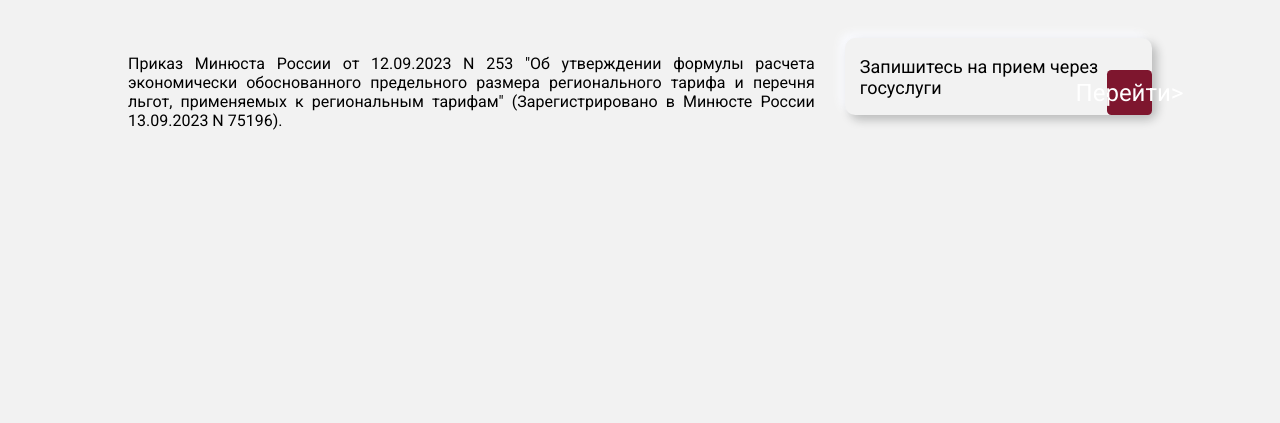
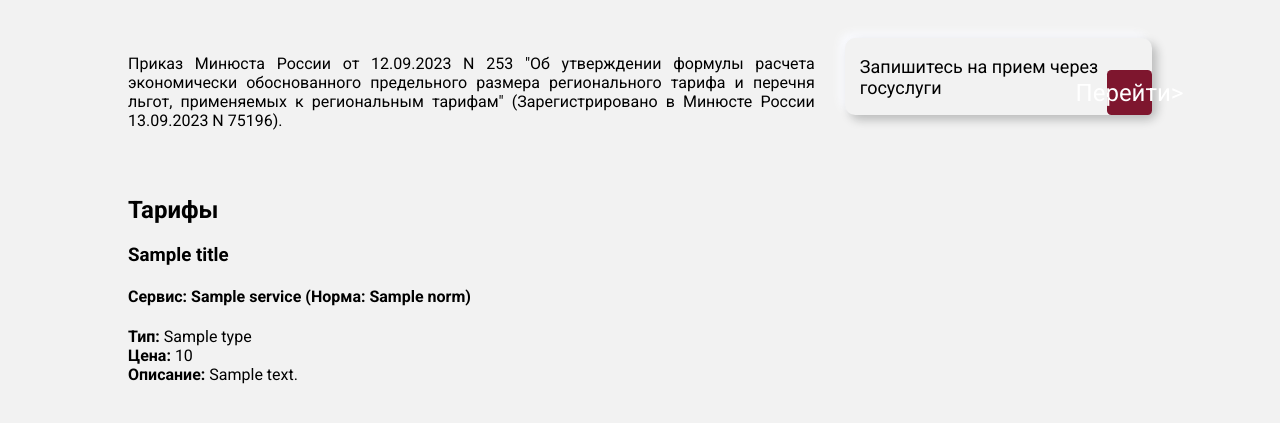
Before and after one commit to 1se3rr/Notary, a Flask app: page /tariffs in a window 1280 px wide. Shown: the part 132-555 px from the top of the page. Run offline with Flask 3, Linux system fonts and the light colour scheme; tables that the repository leaves empty hold one stand-in row (values such as "Sample post"); parts of the project's set-up code (start-up, migrations or seed data) failed here and were passed over.

Commit message:
Add files via upload

```diff
--- a/main.py
+++ b/main.py
@@ -1,11 +1,13 @@
-from flask import Flask, render_template
+from flask import Flask, render_template, jsonify
 from flask_sqlalchemy import SQLAlchemy
-from flask import jsonify
-
-
 
 app = Flask(__name__)
+
+# Конфигурация первой базы данных
 app.config['SQLALCHEMY_DATABASE_URI'] = 'sqlite:///notarial_acts.db'
+app.config['SQLALCHEMY_BINDS'] = {
+    'tariffs': 'sqlite:///tariffs.db'
+}
 app.config['SQLALCHEMY_TRACK_MODIFICATIONS'] = False
 db = SQLAlchemy(app)
 
@@ -16,7 +18,6 @@ class Category(db.Model):
     name = db.Column(db.String(100), nullable=False)
     actions = db.relationship('Action', backref='category', lazy=True)
 
-
 class Action(db.Model):
     __tablename__ = 'actions'
     id = db.Column(db.Integer, primary_key=True)
@@ -24,6 +25,44 @@ class Action(db.Model):
     name = db.Column(db.String(100), nullable=False)
     description = db.Column(db.String(255))
 
+class TariffType(db.Model):
+    __bind_key__ = 'tariffs'
+    __tablename__ = 'id_tariff_types'
+    id_tariff_types = db.Column(db.Integer, primary_key=True)
+    name = db.Column(db.String(50), nullable=False)
+    tariff_prices = db.relationship('TariffPrice', backref='tariff_type', lazy=True)
+
+class TariffPrice(db.Model):
+    __bind_key__ = 'tariffs'
+    __tablename__ = 'tariff_prices'
+    id_price = db.Column(db.Integer, primary_key=True)
+    price = db.Column(db.Integer, nullable=False)
+    description = db.Column(db.String(200))
+    tariff_type_id = db.Column(db.Integer, db.ForeignKey('id_tariff_types.id_tariff_types'), nullable=False)
+    id_service = db.Column(db.Integer, db.ForeignKey('services.id_service'), nullable=False)
+    service = db.relationship('Service', backref='tariff_prices')
+
+class ArticleNorm(db.Model):
+    __bind_key__ = 'tariffs'
+    __tablename__ = 'article_norms'
+    id_norm = db.Column(db.Integer, primary_key=True)
+    name = db.Column(db.String(100), nullable=False)
+
+class Title(db.Model):
+    __bind_key__ = 'tariffs'
+    __tablename__ = 'titles'
+    id_title = db.Column(db.Integer, primary_key=True)
+    name = db.Column(db.String(200), nullable=False)
+    services = db.relationship('Service', backref='title', lazy=True)
+
+class Service(db.Model):
+    __bind_key__ = 'tariffs'
+    __tablename__ = 'services'
+    id_service = db.Column(db.Integer, primary_key=True)
+    name = db.Column(db.String(100), nullable=False)
+    title_id = db.Column(db.Integer, db.ForeignKey('titles.id_title'))
+    norm_id = db.Column(db.Integer, db.ForeignKey('article_norms.id_norm'), nullable=False)
+    article_norm = db.relationship('ArticleNorm', backref='services', lazy=True)
 
 @app.route("/")
 def index():
@@ -38,8 +77,8 @@ def notarial_acts():
         'name': category.name,
         'actions': [{'name': action.name, 'description': action.description} for action in category.actions]
     } for category in categories]
+    return render_template('notarial_acts.html', categories=categories_data)
 
-    return render_template('notarial_acts.html', categories=categories_data)
 
 @app.route('/api/categories')
 def categories_api():
@@ -50,6 +89,28 @@ def categories_api():
         'actions': [{'name': action.name, 'description': action.description} for action in category.actions]
     } for category in categories]
     return jsonify(categories_data)
+
+
+@app.route('/api/tariffs')
+def tariffs_api():
+    try:
+        titles = Title.query.all()
+        tariffs_data = [{
+            'title': title.name,
+            'services': [{
+                'name': service.name,
+                'norm': service.article_norm.name,
+                'tariffs': [{
+                    'type': tariff_price.tariff_type.name,
+                    'price': tariff_price.price,
+                    'description': tariff_price.description
+                } for tariff_price in service.tariff_prices]
+            } for service in title.services]
+        } for title in titles]
+        return jsonify(tariffs_data)
+    except Exception as e:
+        app.logger.error(f"Error fetching tariffs data: {str(e)}")
+        return jsonify({'error': 'Internal Server Error'}), 500
 
 
 @app.route("/tariffs")
@@ -74,5 +135,9 @@ def FAQ():
 
 if __name__ == '__main__':
     with app.app_context():
-        db.create_all()  # Создать все таблицы базы данных в контексте приложения
+        db.create_all(bind='tariffs')  # Создать все таблицы для второй базы данных в контексте приложения
+
+        # Добавление тестовых данных
+
+
     app.run(debug=True)
--- /dev/null
+++ b/static/js/tariffs.js
@@ -0,0 +1,49 @@
+document.addEventListener('DOMContentLoaded', function() {
+    fetch('/api/tariffs')
+        .then(response => {
+            if (!response.ok) {
+                throw new Error(`HTTP error! Status: ${response.status}`);
+            }
+            return response.json();
+        })
+        .then(data => {
+            const container = document.getElementById('tariffs-container');
+            if (data.length === 0) {
+                container.innerHTML = '<p>Тарифы не найдены.</p>';
+            } else {
+                data.forEach(titleData => {
+                    const titleDiv = document.createElement('div');
+                    titleDiv.classList.add('title-block');
+                    const titleHeader = document.createElement('h3');
+                    titleHeader.textContent = titleData.title;
+                    titleDiv.appendChild(titleHeader);
+
+                    titleData.services.forEach(service => {
+                        const serviceDiv = document.createElement('div');
+                        serviceDiv.classList.add('service-block');
+                        const serviceHeader = document.createElement('h4');
+                        serviceHeader.textContent = `Сервис: ${service.name} (Норма: ${service.norm})`;
+                        serviceDiv.appendChild(serviceHeader);
+
+                        service.tariffs.forEach(tariff => {
+                            const tariffDiv = document.createElement('div');
+                            tariffDiv.classList.add('tariff-block');
+                            tariffDiv.innerHTML = `<strong>Тип:</strong> ${tariff.type} <br>
+                                                   <strong>Цена:</strong> ${tariff.price} <br>
+                                                   <strong>Описание:</strong> ${tariff.description}`;
+                            serviceDiv.appendChild(tariffDiv);
+                        });
+
+                        titleDiv.appendChild(serviceDiv);
+                    });
+
+                    container.appendChild(titleDiv);
+                });
+            }
+        })
+        .catch(error => {
+            console.error('Ошибка загрузки данных:', error);
+            const container = document.getElementById('tariffs-container');
+            container.innerHTML = '<p>Ошибка загрузки данных.</p>';
+        });
+});
--- a/templates/tariffs.html
+++ b/templates/tariffs.html
@@ -2,7 +2,7 @@
 
 {% block head %}
 <link rel="stylesheet" href="{{ url_for('static', filename='css/tariffs.css') }}">
-<script src="{{ url_for('static', filename='js/') }}"></script>
+<script src="{{ url_for('static', filename='js/tariffs.js') }}"></script>
 {% endblock %}
 
 {% block title %}
@@ -21,5 +21,12 @@
         <p>Запишитесь на прием через госуслуги</p>
         <button class="gos-button">Перейти</button>
     </div>
+
+    <div class="tariffs-section">
+        <h2>Тарифы</h2>
+        <div id="tariffs-container">
+            <!-- Данные будут загружены с помощью JavaScript -->
+        </div>
+    </div>
 </section>
 {% endblock %}
```
